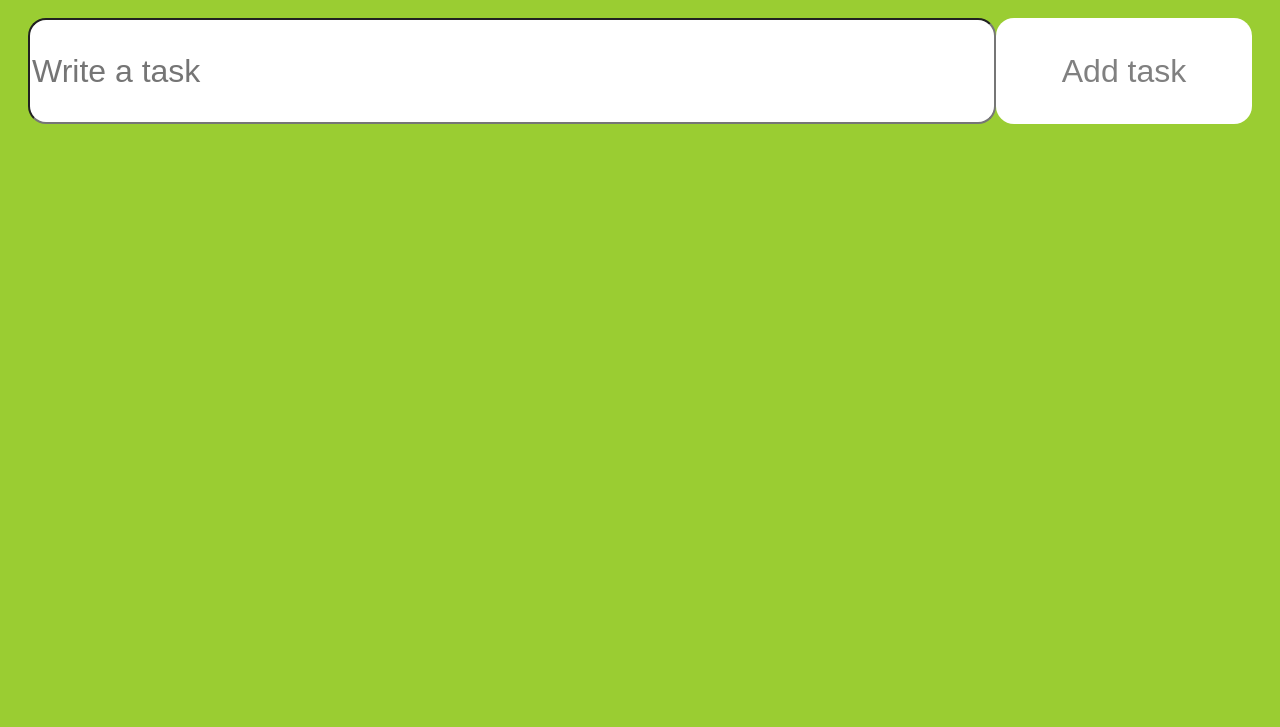
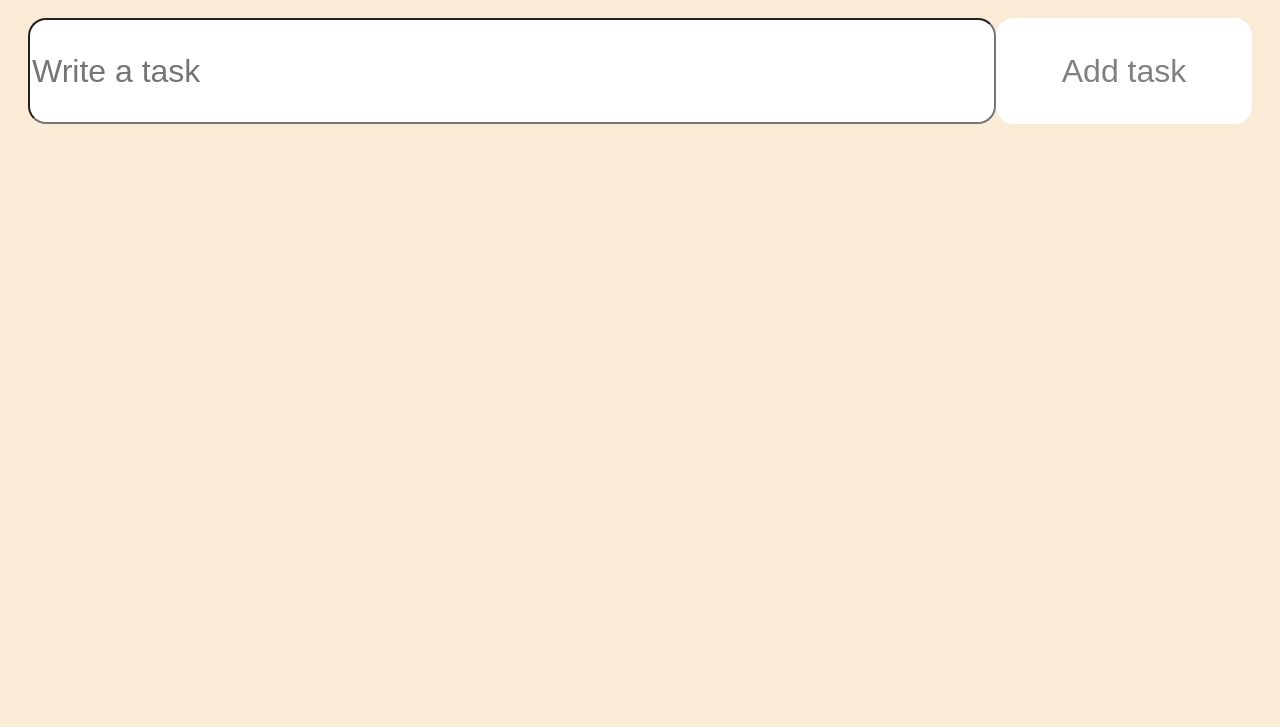
Before and after one commit to carlsylvan/collab, a website built with Parcel: page src/index.html in a window 1280 px wide. Shown: the part 107-834 px from the top of the page. Built offline with nearby package versions, Linux system fonts and the light colour scheme.

Commit message:
new background color

```diff
--- a/src/scss/main.scss
+++ b/src/scss/main.scss
@@ -4,7 +4,7 @@ html, body {
 }
 
 body {
-    background-color: yellowgreen;
+    background-color: antiquewhite;
     header {
         h1 {
             color: white;
```
